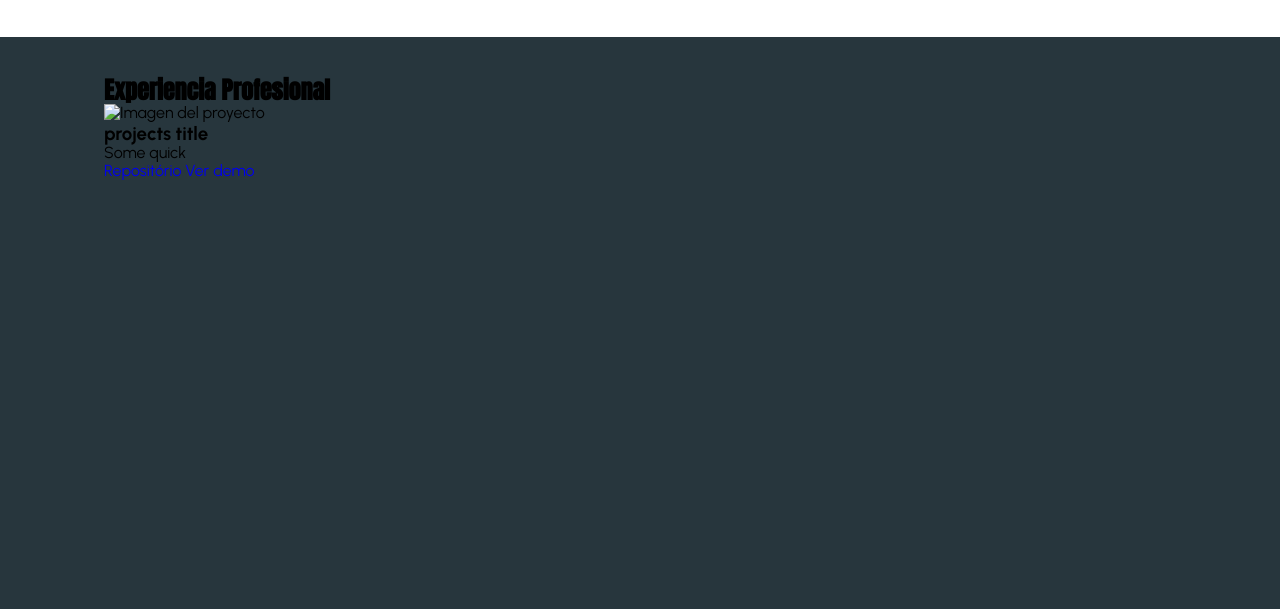
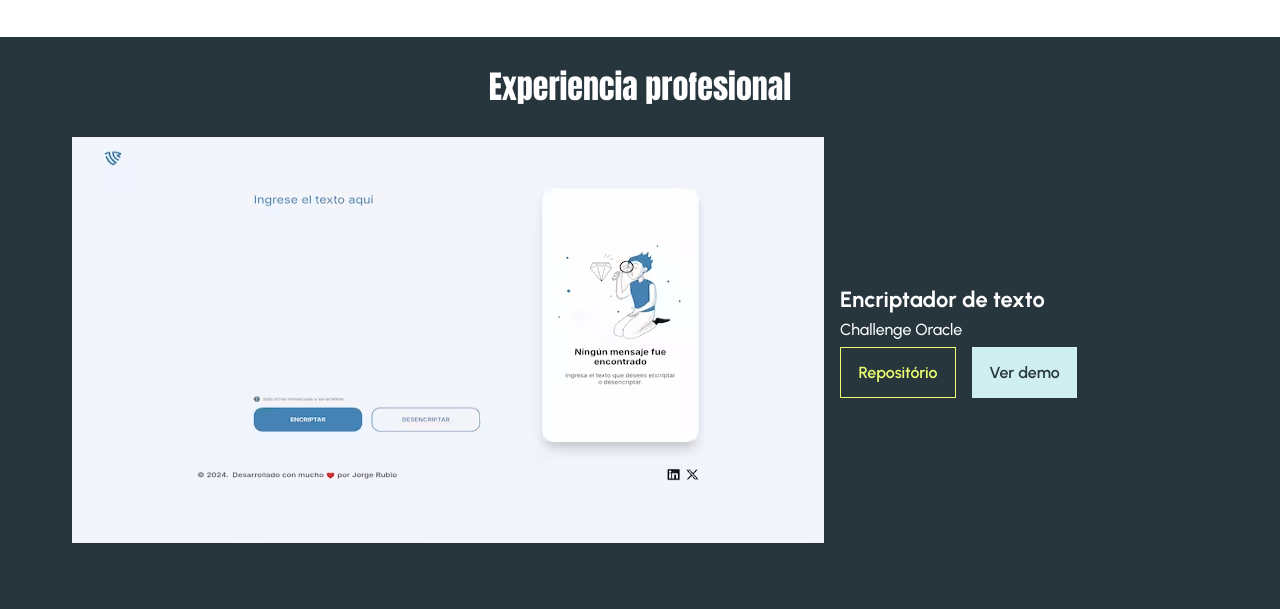
Before and after one commit to neolinkDev/challenge-portafolio, a website with bundled scripts: page index.html in a window 1280 px wide. Shown: the part 2123-2732 px from the top of the page. Before the commit the page ends 2344 px from the top, so only its background shows below. Built offline with nearby package versions, Linux system fonts and the light colour scheme; files whose address does not match are found by name.

Commit message:
projects section over

```diff
--- a/index.html
+++ b/index.html
@@ -61,7 +61,7 @@
             <a href="#formacion" class="main-nav__link">Formación</a>
           </li>
           <li class="main-nav__item">
-            <a href="#item5" class="main-nav__link">Proyectos</a>
+            <a href="#projects" class="main-nav__link">Proyectos</a>
           </li>
           <li class="main-nav__item">
             <a
@@ -267,16 +267,40 @@
 
         <div class="projects__content container padding-section">
 
-          <h2 class="projects__title">Experiencia Profesional</h2>
+          <h2 class="projects__title">Experiencia profesional</h2>
 
           <div class="project">
-            <img src="..." class="project__img" alt="Imagen del proyecto">
+            <div>
+              <picture>
+                <source srcset="public/project-01.avif" type="image/avif">
+                <img src="public/project-01.jpg" class="project__img" alt="Imagen del proyecto">
+              </picture>
+            </div>
+            <div class="project__body">
+              <h3 class="project__title">Encriptador de texto</h3>
+              <p class="project__text">Challenge Oracle</p>
 
+              <div class="btn__content">
+                <a href="https://github.com/neolinkDev/encriptador-texto" class="btn btn--repo" target="_blank" rel="noopener">Repositório</a>
+                <a href="https://neolinkdev.github.io/encriptador-texto/" class="btn btn--demo" target="_blank" rel="noopener">Ver demo</a>
+              </div>
+            </div>
+          </div>
+          <div class="project">
+            <div>
+              <picture>
+                <source srcset="public/project-02.avif" type="image/avif">
+                <img src="public/project-02.jpg" class="project__img" alt="Imagen del proyecto">
+              </picture>
+            </div>
             <div class="project__body">
-              <h3 class="project__title">projects title</h3>
-              <p class="project__text">Some quick</p>
-              <a href="#" class="project__btn project__btn--repo">Repositório</a>
-              <a href="#" class="project__btn project__btn--demo">Ver demo</a>
+              <h3 class="project__title">Portafolio</h3>
+              <p class="project__text">Challenge Oracle</p>
+
+              <div class="btn__content">
+                <a href="https://github.com/neolinkDev/challenge-portafolio" class="btn btn--repo" target="_blank" rel="noopener">Repositório</a>
+                <a href="#" class="btn btn--demo hidden" target="_blank" rel="noopener">Ver demo</a>
+              </div>
             </div>
           </div>
 
--- a/src/styles/base.css
+++ b/src/styles/base.css
@@ -64,5 +64,5 @@ h1, h2 {
 }
 
 .hidden {
-  display: none;
+  visibility: hidden;
 }
--- a/src/styles/main.css
+++ b/src/styles/main.css
@@ -5,3 +5,4 @@
 @import 'skills/skills-section.css';
 @import 'hobbies/hobbies-section.css';
 @import 'formacion/formacion-section.css';
+@import 'projects/projects-section.css';
--- /dev/null
+++ b/src/styles/projects/projects-section.css
@@ -0,0 +1,159 @@
+
+
+@media(min-width: 992px) {
+  .projects__content {
+    padding: 3.2rem 10px;
+  }
+}
+@media(min-width: 1155px) {
+  .projects__content {
+    padding: 3.2rem 0;
+  }
+}
+
+.projects__title {
+
+  color: var(--white-color);
+  font-weight: 500;
+  font-size: 2.2rem;
+  text-align: center;
+  margin-bottom: 3.2rem;
+}
+@media(min-width: 992px) {
+  .projects__title {
+    font-size: 3.2rem;
+  }
+}
+
+.project {
+  display: flex;
+  flex-direction: column;
+  align-items: center;
+  gap: 1.6rem;
+  /* border-bottom: 1px solid var(--tertiary-color); */
+}
+@media(min-width: 992px) {
+  .project {
+    flex-direction: row;
+  }
+
+  .project:last-child {
+    flex-direction: row-reverse;
+  }
+}
+
+.project:first-of-type {
+  margin-bottom: 6.4rem;
+  /* border-bottom: 1px solid var(--tertiary-color); */
+}
+
+.project picture {
+  text-align: center;
+}
+
+.project__img {
+  width: 296px;
+  height: 144px;
+}
+@media(min-width: 768px){
+  .project__img {
+    width: 704px;
+    height: 320px;
+  }
+}
+@media(min-width: 992px){
+  .project__img {
+    width: 752px;
+    height: 406px;
+  }
+}
+
+.project__body {
+  display: flex;
+  flex-direction: column;
+
+  gap: 8px;
+  width: 296px;
+}
+@media(min-width: 768px){
+  .project__body {
+    width: 704px;
+  }
+}
+
+.project__title {
+  font-size: 1.6rem;
+  color: var(--white-color);
+  font-weight: 700;
+}
+@media(min-width: 768px){
+  .project__title {
+    font-size: 2.2rem;
+  }
+}
+
+.project__text {
+  font-size: 1.4rem;
+  color: var(--white-color);
+  font-weight: 500;
+}
+@media(min-width: 768px){
+  .project__text {
+    font-size: 1.6rem;
+  }
+}
+
+.btn__content {
+  display: flex;
+  gap: 1.6rem;
+}
+
+.btn {
+  font-size: 1.4rem;
+  font-weight: 600;
+  padding: 12px 16px 12px 16px;
+  height: 4rem;
+  transition: background-color 0.3s ease, color 0.3s ease;
+  user-select: none;
+}
+@media(min-width: 768px){
+  .btn {
+    padding: 16px;
+    text-align: center;
+    font-size: 1.6rem;
+    height: 51px;
+  }
+}
+
+.btn--repo {
+  width: 108px;
+  border: 1px solid var(--primary-color);
+  color: var(--primary-color);
+}
+.btn--repo:hover {
+  color: var(--secondary-color);
+  background-color: var(--primary-color);
+}
+@media(min-width: 768px){
+  .btn--repo {
+    width: 116px;
+
+  }
+}
+
+.btn--demo {
+  width: 96px;
+  border: 1px solid var(--tertiary-color);
+  color: var(--secondary-color);
+  background-color: var(--tertiary-color);
+
+}
+.btn--demo:hover {
+  color: var(--tertiary-color);
+  background-color: transparent;
+}
+@media(min-width: 768px){
+  .btn--demo {
+    width: 105px;
+  }
+}
```
